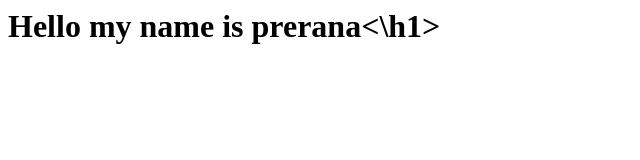
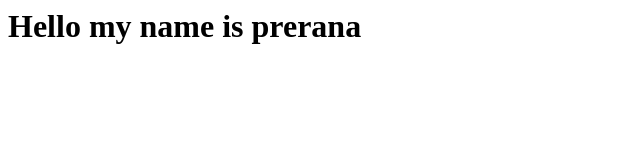
Before and after one commit to prerana-b/prerana-b.github.io, a plain HTML site: page index.html in a window 1280 px wide. Shown: the whole page, without its empty margins (0-640 px from the left). Drawn offline with Linux system fonts and the light colour scheme.

Commit message:
Update index.html

```diff
--- a/index.html
+++ b/index.html
@@ -1 +1 @@
-<h1>Hello my name is prerana<\h1>
+<h1>Hello my name is prerana</h1>
```
